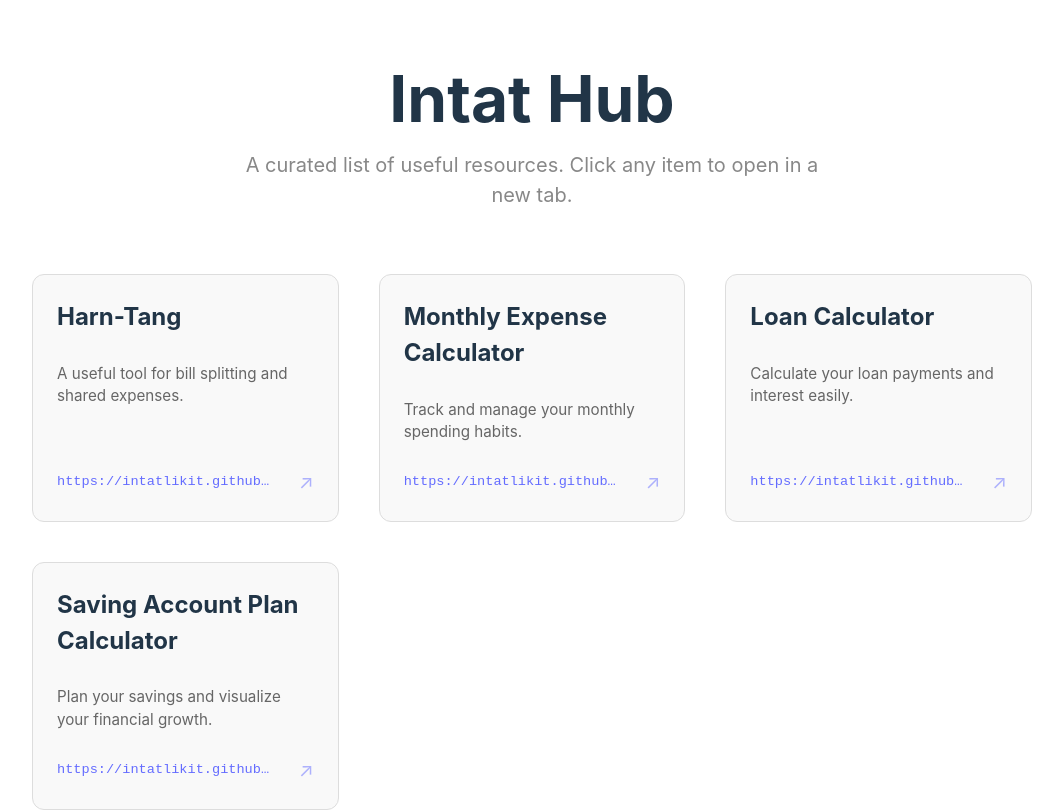
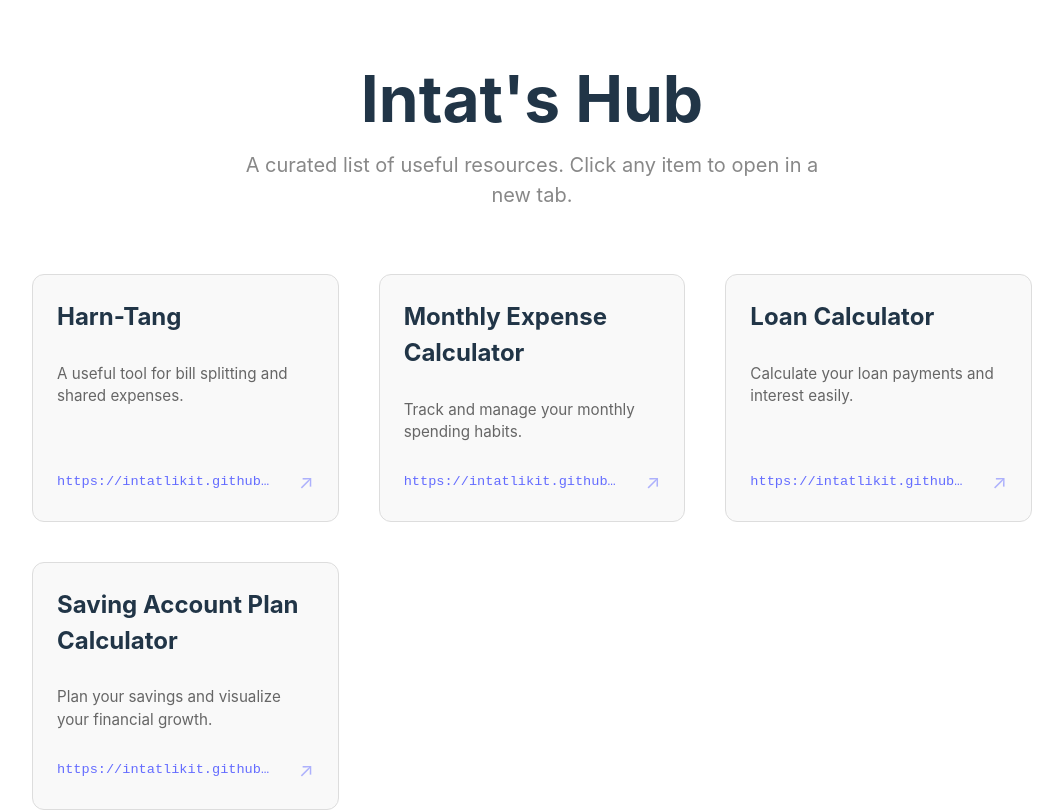
Before and after one commit to intatlikit/web-link-list, a React (Vite) app: page / in a window 1280 px wide. Shown: the top 811 px of the page, without its empty margins (108-1171 px from the left). Built offline with nearby package versions, Linux system fonts and the light colour scheme.

Commit message:
brand: rename to Intat's Hub

```diff
--- a/index.html
+++ b/index.html
@@ -4,7 +4,7 @@
     <meta charset="UTF-8" />
     <link rel="icon" type="image/svg+xml" href="/vite.svg" />
     <meta name="viewport" content="width=device-width, initial-scale=1.0" />
-    <title>Intat Hub</title>
+    <title>Intat's Hub</title>
   </head>
   <body>
     <div id="root"></div>
--- a/src/App.tsx
+++ b/src/App.tsx
@@ -6,7 +6,7 @@ function App() {
   return (
     <div className="app-container">
       <header className="app-header">
-        <h1>Intat Hub</h1>
+        <h1>Intat's Hub</h1>
         <p>A curated list of useful resources. Click any item to open in a new tab.</p>
       </header>
       <main className="link-grid">
```
